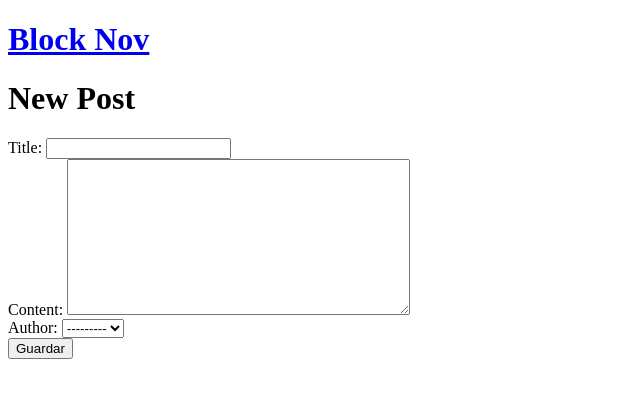
After one commit to Rommelsito/Blok-nov.24, a Django app: page /post/new/ in a window 1280 px wide. The commit adds this page. Shown: the top 398 px of the page, without its empty margins (0-640 px from the left). Run offline with Django 5.2, Linux system fonts and the light colour scheme; data comes from the database, SQL or seed files in the repository; both versions use the stored data as it was after the commit.

Commit message:
create done

```diff
--- a/blog/urls.py
+++ b/blog/urls.py
@@ -1,7 +1,8 @@
 from django.urls import path
-from .views import PostListView,PostDetailView
+from .views import PostListView,PostDetailView,PostCreateView
 
 urlpatterns = [
     path('', PostListView.as_view(), name='blog-home'),
     path('post/<int:pk>/', PostDetailView.as_view(), name='post-detail'),
+    path('post/new/', PostCreateView.as_view(), name='post-new'),
 ]
--- a/blog/views.py
+++ b/blog/views.py
@@ -1,6 +1,7 @@
 from django.shortcuts import render
 from django.views.generic import ListView, DetailView
 from.models import Post
+from django.views.generic.edit import CreateView
 
 # Create your views here.
 class PostListView(ListView):
@@ -10,3 +11,8 @@ class PostListView(ListView):
 class PostDetailView(DetailView):
     model = Post
     template_name = ('post_detail.html')
+
+class PostCreateView(CreateView):
+    model = Post
+    fields = ['title', 'content','author']
+    template_name = 'Post_New.html'
--- /dev/null
+++ b/templates/Post_New.html
@@ -0,0 +1,12 @@
+{% extends "_Base.html" %}
+
+{% block content %}
+    <h1>New Post</h1>
+
+    <form action="" method="post">
+    {% csrf_token %}
+    {{ form }}
+    <button type="submit">Guardar</button>
+    </form>
+
+{% endblock content %}
--- a/templates/post_list.html
+++ b/templates/post_list.html
@@ -1,6 +1,10 @@
 {% extends "_base.html" %}
 
 {% block content %}
+
+<button>
+    <a href="{% url 'post-new' %}">Crear post</a>
+</button>
 <ul>
     {% for item in post_list %}
         <li>
@@ -8,4 +12,5 @@
         </li>
     {% endfor %}
 </ul>
+
 {% endblock content %}
```
Also changed, not shown: db.sqlite3.
